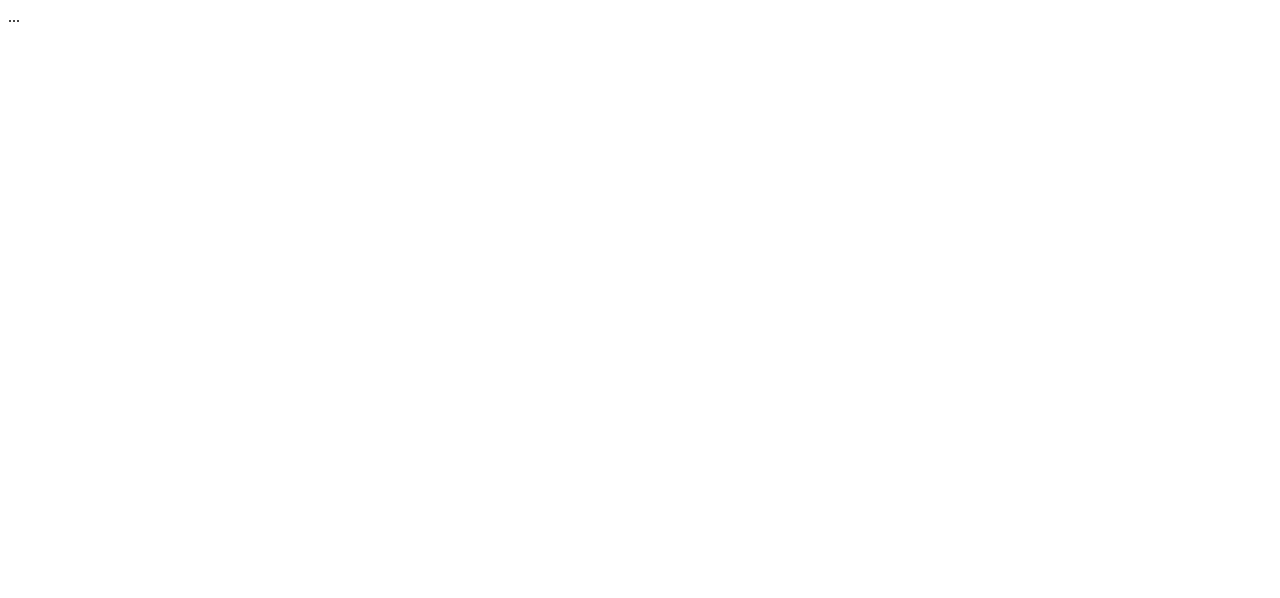
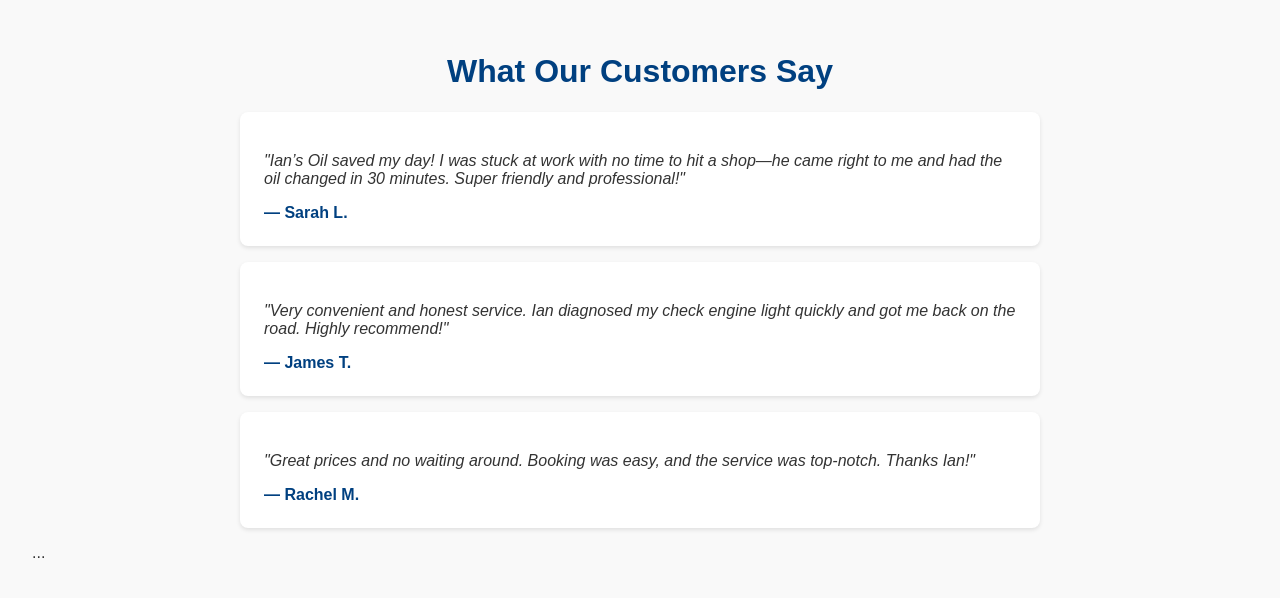
Before and after one commit to bpdal/ians-oil-website, a plain HTML site: page testimonials.html in a window 1280 px wide. Drawn offline with Linux system fonts and the light colour scheme.

Commit message:
Update testimonials.html

```diff
--- a/testimonials.html
+++ b/testimonials.html
@@ -1 +1,62 @@
+<!DOCTYPE html>
+<html lang="en">
+<head>
+  <meta charset="UTF-8" />
+  <meta name="viewport" content="width=device-width, initial-scale=1.0" />
+  <title>Testimonials | Ian's Oil</title>
+  <style>
+    body {
+      font-family: sans-serif;
+      background: #f9f9f9;
+      margin: 0;
+      padding: 2rem;
+      color: #333;
+    }
+    .container {
+      max-width: 800px;
+      margin: 0 auto;
+    }
+    h1 {
+      text-align: center;
+      color: #004080;
+    }
+    .testimonial {
+      background: #fff;
+      padding: 1.5rem;
+      border-radius: 8px;
+      margin: 1rem 0;
+      box-shadow: 0 2px 4px rgba(0, 0, 0, 0.1);
+    }
+    .testimonial p {
+      font-style: italic;
+    }
+    .testimonial .author {
+      margin-top: 0.5rem;
+      font-weight: bold;
+      color: #004080;
+    }
+  </style>
+</head>
+<body>
+  <div class="container">
+    <h1>What Our Customers Say</h1>
+
+    <div class="testimonial">
+      <p>"Ian’s Oil saved my day! I was stuck at work with no time to hit a shop—he came right to me and had the oil changed in 30 minutes. Super friendly and professional!"</p>
+      <div class="author">— Sarah L.</div>
+    </div>
+
+    <div class="testimonial">
+      <p>"Very convenient and honest service. Ian diagnosed my check engine light quickly and got me back on the road. Highly recommend!"</p>
+      <div class="author">— James T.</div>
+    </div>
+
+    <div class="testimonial">
+      <p>"Great prices and no waiting around. Booking was easy, and the service was top-notch. Thanks Ian!"</p>
+      <div class="author">— Rachel M.</div>
+    </div>
+
+  </div>
+</body>
+</html>
 ...
```
